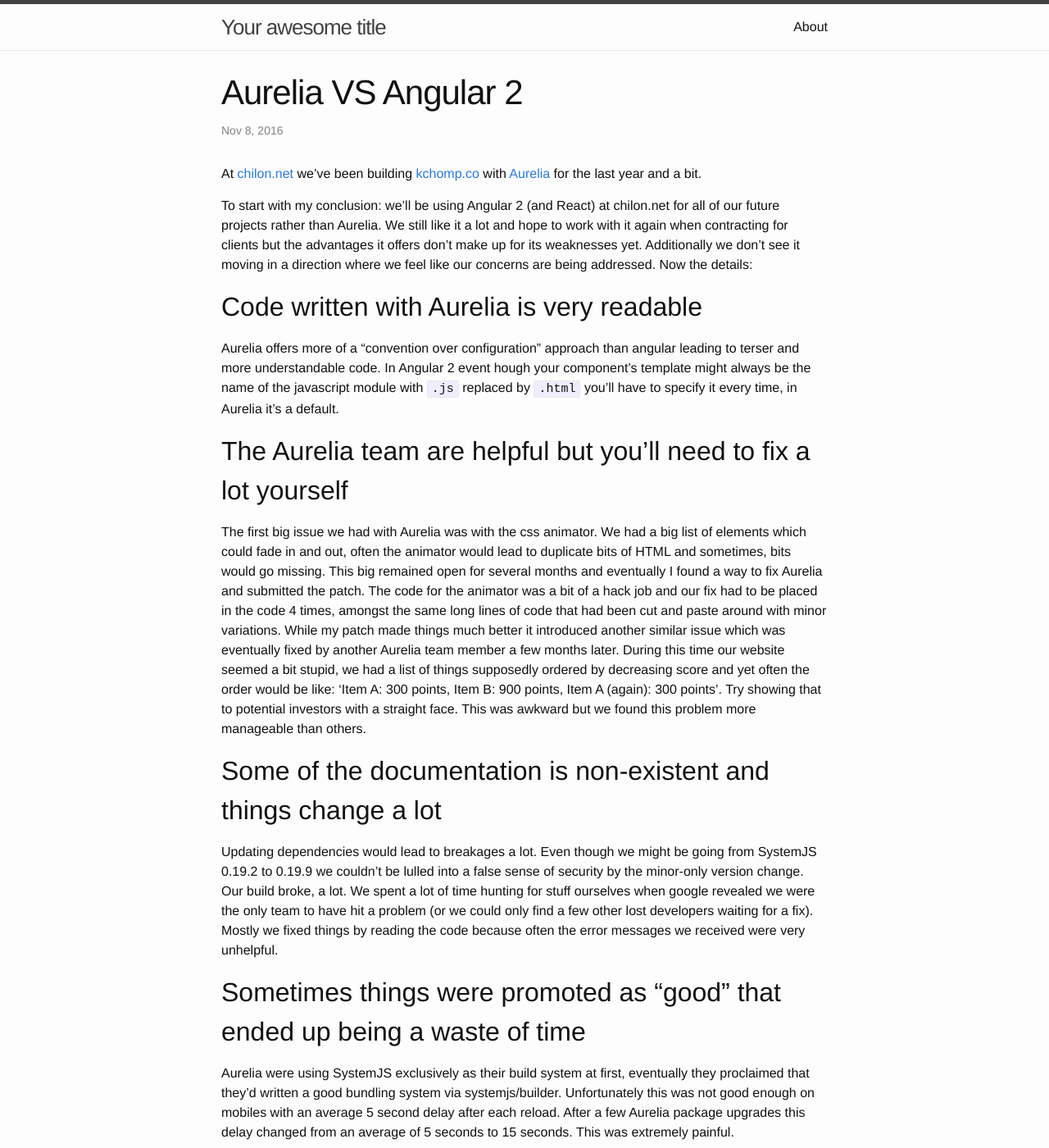
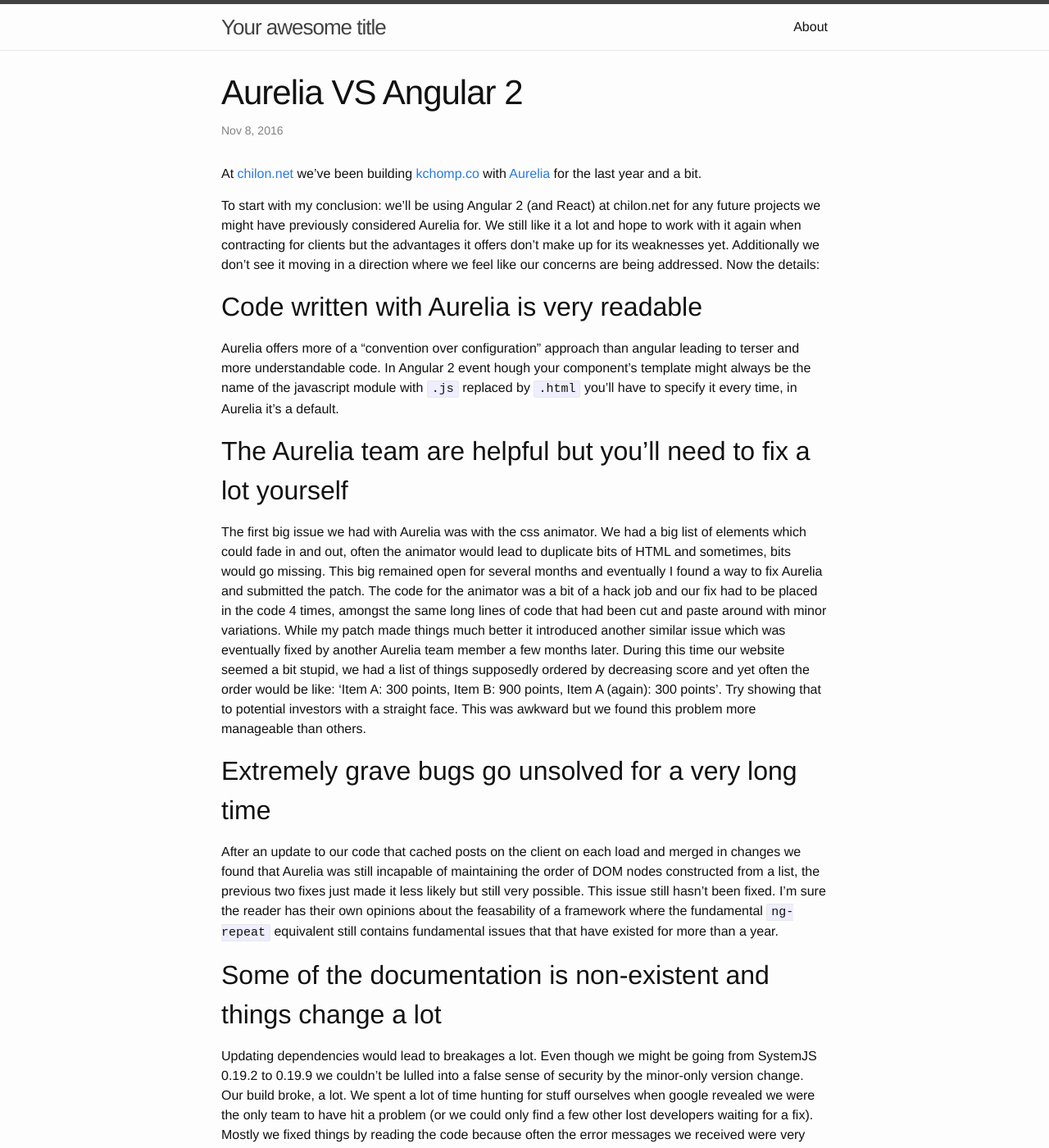
Before and after one commit to insidewhy/ohjames.github.io, a Jekyll site: the page built from _posts/2016-11-08-aurelia.md, in a window 1280 px wide and 1400 px high. Shown: the whole window at 82% size. Built offline with Jekyll 4.4.1, drawn with Linux system fonts in a browser that asks for light colours; some of the changed text lies outside the part shown.

Commit message:
update aurelia blog post

```diff
--- a/_posts/2016-11-08-aurelia.md
+++ b/_posts/2016-11-08-aurelia.md
@@ -7,7 +7,7 @@ categories: framework review
 
 At [chilon.net](http://chilon.net) we've been building [kchomp.co](http://kchomp.co) with [Aurelia](https://github.com/aurelia/) for the last year and a bit.
 
-To start with my conclusion: we'll be using Angular 2 (and React) at chilon.net for all of our future projects rather than Aurelia. We still like it a lot and hope to work with it again when contracting for clients but the advantages it offers don't make up for its weaknesses yet. Additionally we don't see it moving in a direction where we feel like our concerns are being addressed. Now the details:
+To start with my conclusion: we'll be using Angular 2 (and React) at chilon.net for any future projects we might have previously considered Aurelia for. We still like it a lot and hope to work with it again when contracting for clients but the advantages it offers don't make up for its weaknesses yet. Additionally we don't see it moving in a direction where we feel like our concerns are being addressed. Now the details:
 
 ## Code written with Aurelia is very readable
 
@@ -16,6 +16,10 @@ Aurelia offers more of a "convention over configuration" approach than angular l
 ## The Aurelia team are helpful but you'll need to fix a lot yourself
 
 The first big issue we had with Aurelia was with the css animator. We had a big list of elements which could fade in and out, often the animator would lead to duplicate bits of HTML and sometimes, bits would go missing. This big remained open for several months and eventually I found a way to fix Aurelia and submitted the patch. The code for the animator was a bit of a hack job and our fix had to be placed in the code 4 times, amongst the same long lines of code that had been cut and paste around with minor variations. While my patch made things much better it introduced another similar issue which was eventually fixed by another Aurelia team member a few months later. During this time our website seemed a bit stupid, we had a list of things supposedly ordered by decreasing score and yet often the order would be like: 'Item A: 300 points, Item B: 900 points, Item A (again): 300 points'. Try showing that to potential investors with a straight face. This was awkward but we found this problem more manageable than others.
+
+## Extremely grave bugs go unsolved for a very long time
+
+After an update to our code that cached posts on the client on each load and merged in changes we found that Aurelia was still incapable of maintaining the order of DOM nodes constructed from a list, the previous two fixes just made it less likely but still very possible. This issue still hasn't been fixed. I'm sure the reader has their own opinions about the feasability of a framework where the fundamental `ng-repeat` equivalent still contains fundamental issues that that have existed for more than a year.
 
 ## Some of the documentation is non-existent and things change a lot
 
@@ -37,4 +41,4 @@ To fix the delay on mobile we had to port our entire application to a new build
 
 1. aurelia-cli: seems to reinvent many wheels. It provides a custom implementation of `require` when something like [almond](https://github.com/requirejs/almond) could have been used. Angular 2's cli uses webpack 2 to build, and the angular 2 team have distributed all of their code in such a way that webpack 2 can perform tree-shaking to reduce the size of the built code through analysis and removal of unused code. The custom solution aurelia-cli offers cannot match this.
 2. @easy-webpack: A collection of utilities that are supposed to make webpack easier to use, the lack of any documentation renders them nothing but an unnecessary layer of obfuscation.
-3. Am a little worried that the Aurelia teams are still releasing new ambitious projects (Aurelia UX?) without solidifying the foundations.
+3. Am a little worried that the Aurelia teams are still releasing new ambitious projects (Aurelia UX?) without solidifying the foundations. When fundamental bugs still exist in the framework past the beta mark it isn't encouraging to see the team making bold new advances, you want to see the foundations being solidified at all costs.
```
